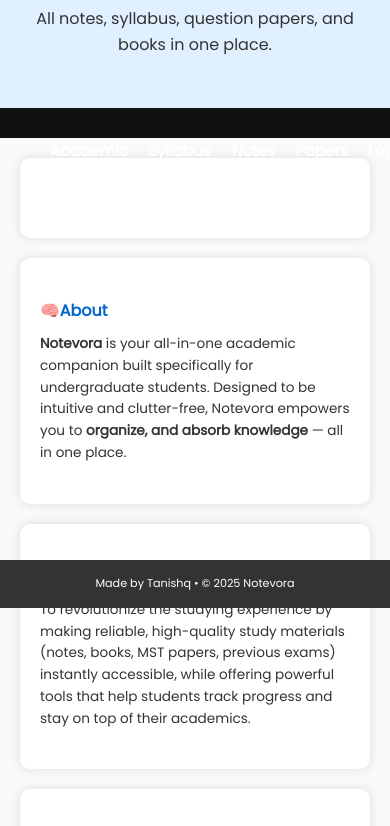
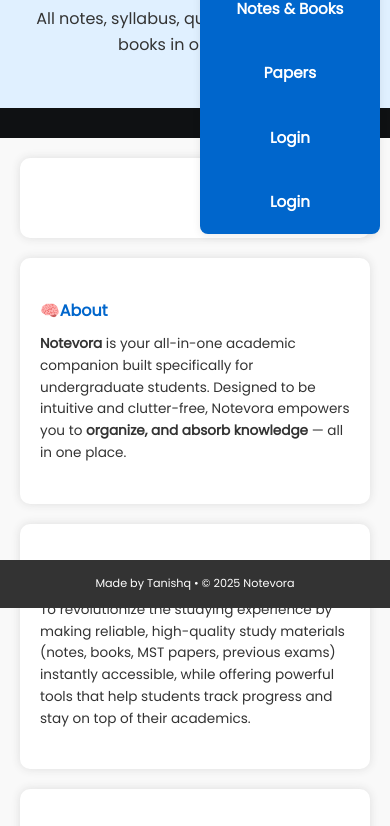
Before and after one commit to tanishq13-tech/notevora, a plain HTML site: page index.html in a window 390 px wide. Shown: the part 236-1062 px from the top of the page. Drawn offline with Linux system fonts and the light colour scheme.

Commit message:
Update style.css

```diff
--- a/style.css
+++ b/style.css
@@ -52,6 +52,72 @@
 html, body {
   max-width: 100vw;
   overflow-x: hidden;
+}
+.hamburger {
+  display: none;
+  flex-direction: column;
+  cursor: pointer;
+  width: 32px;
+  height: 32px;
+  justify-content: center;
+  align-items: center;
+  z-index: 2001;
+}
+.hamburger span {
+  height: 4px;
+  width: 100%;
+  background: #fff;
+  margin: 4px 0;
+  border-radius: 2px;
+  transition: 0.3s;
+}
+
+@media (max-width: 900px) {
+  .hamburger {
+    display: flex;
+    margin-left: auto;
+    margin-right: 10px;
+  }
+  nav ul {
+    display: none;
+    flex-direction: column;
+    background: #0066cc;
+    position: absolute;
+    top: 60px;
+    right: 10px;
+    width: 180px;
+    box-shadow: 0 2px 8px rgba(0,0,0,0.08);
+    border-radius: 8px;
+    z-index: 2000;
+    padding: 10px 0;
+  }
+  nav ul.active {
+    display: flex;
+  }
+  nav a {
+    padding: 10px 18px;
+    color: #fff;
+    border-bottom: 1px solid #0052a3;
+    width: 100%;
+    display: block;
+  }
+  nav a:last-child {
+    border-bottom: none;
+  }
+  header {
+    flex-direction: column;
+    align-items: flex-start;
+    padding: 8px 5px;
+    position: static;
+  }
+  header h1 {
+    font-size: 20px;
+    gap: 5px;
+  }
+  header h1 img {
+    width: 80px;
+    height: 40px;
+  }
 }
 * {
   margin: 0;
```
